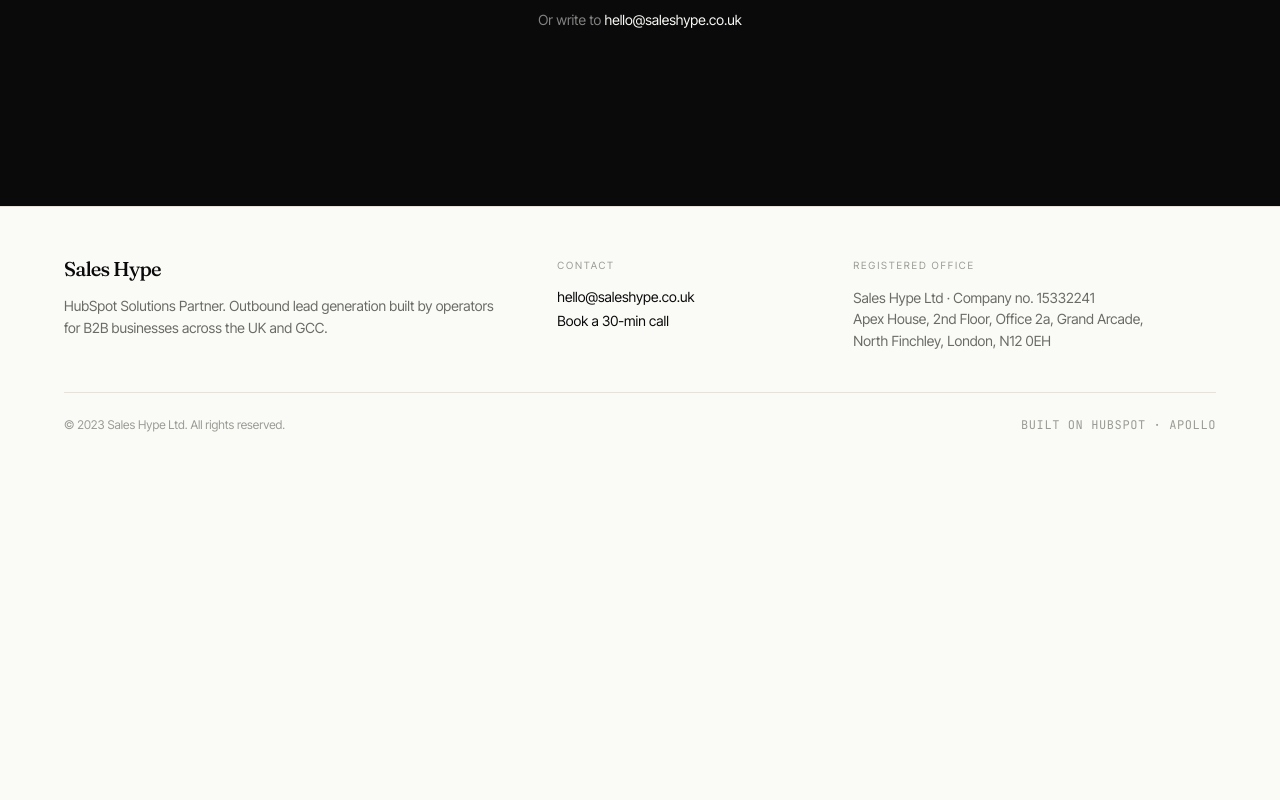
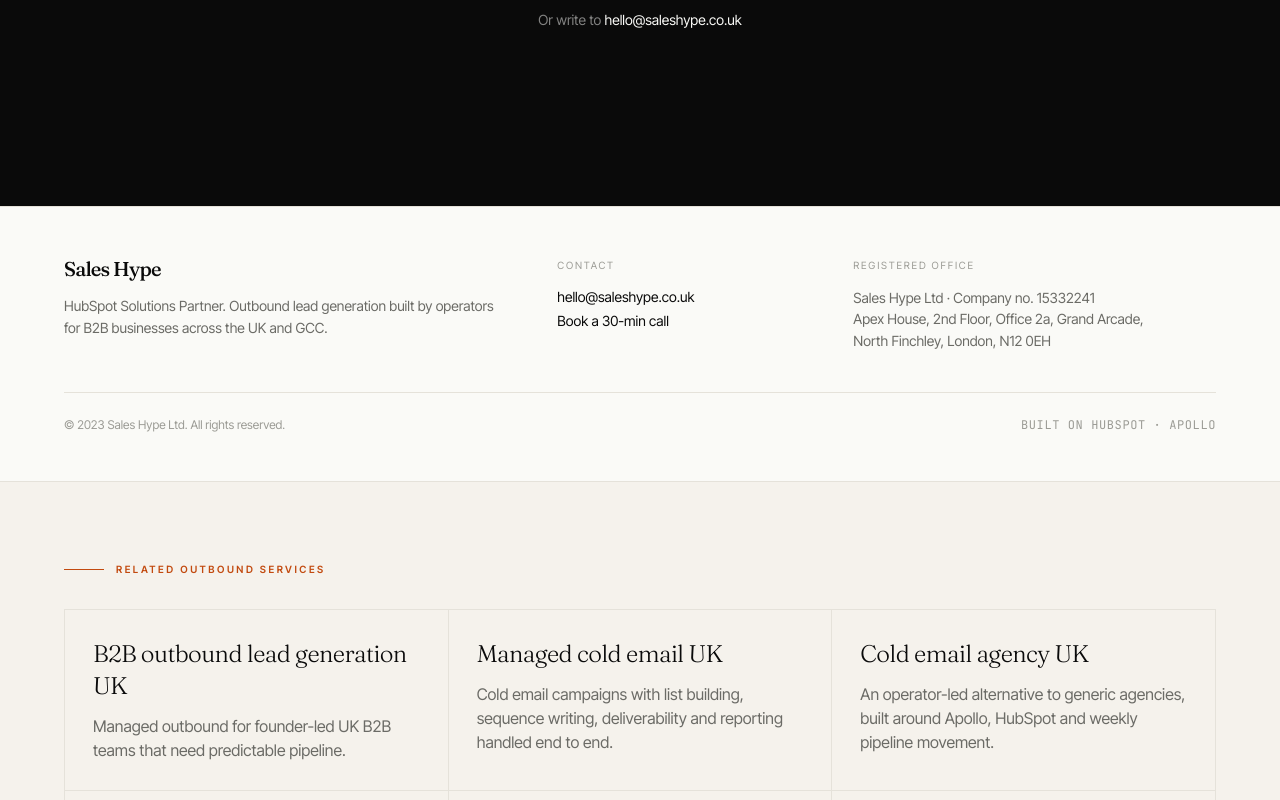
Before and after one commit to tareq-arch/saleshype-site, a Next.js app: page / in a window 1280 px wide. Shown: the part 11200-12000 px from the top of the page. Before the commit the page ends 11681 px from the top, so only its background shows below. Built offline with nearby package versions, Linux system fonts and the light colour scheme.

Commit message:
Add sitewide internal links for SEO pages

```diff
--- a/app/layout.tsx
+++ b/app/layout.tsx
@@ -1,4 +1,5 @@
 import type { Metadata } from "next";
+import type { ReactNode } from "react";
 import { SpeedInsights } from "@vercel/speed-insights/next";
 import "./globals.css";
 
@@ -59,6 +60,39 @@
     ],
   },
 };
+
+const seoLinks = [
+  {
+    href: "/b2b-outbound-lead-generation-uk",
+    label: "B2B outbound lead generation UK",
+    text: "Managed outbound for founder-led UK B2B teams that need predictable pipeline.",
+  },
+  {
+    href: "/managed-cold-email-uk",
+    label: "Managed cold email UK",
+    text: "Cold email campaigns with list building, sequence writing, deliverability and reporting handled end to end.",
+  },
+  {
+    href: "/cold-email-agency-uk",
+    label: "Cold email agency UK",
+    text: "An operator-led alternative to generic agencies, built around Apollo, HubSpot and weekly pipeline movement.",
+  },
+  {
+    href: "/apollo-hubspot-outbound",
+    label: "Apollo and HubSpot outbound",
+    text: "How Sales Hype connects prospect data, sequences and CRM visibility into one outbound system.",
+  },
+  {
+    href: "/gcc-lead-generation",
+    label: "GCC lead generation",
+    text: "UK and GCC outbound for businesses selling across Saudi Arabia, the UAE and wider Gulf markets.",
+  },
+  {
+    href: "/cold-email-deliverability-checklist",
+    label: "Cold email deliverability checklist",
+    text: "The setup checks that protect inbox placement before outbound campaigns go live.",
+  },
+];
 
 // JSON-LD structured data — critical for AI search citation
 const organizationSchema = {
@@ -188,10 +222,45 @@
   ],
 };
 
+function RelatedServiceLinks() {
+  return (
+    <section
+      aria-label="Related outbound services"
+      className="relative z-10 px-6 md:px-12 py-16 md:py-20 bg-paper-warm border-t rule-soft"
+    >
+      <div className="max-w-6xl mx-auto">
+        <div className="flex items-center gap-3 mb-8">
+          <div className="h-px w-10 bg-accent" />
+          <p className="text-[10px] uppercase tracking-[0.25em] text-accent font-semibold">
+            Related outbound services
+          </p>
+        </div>
+
+        <div className="grid md:grid-cols-3 gap-px bg-rule border rule-soft">
+          {seoLinks.map((link) => (
+            <a
+              key={link.href}
+              href={link.href}
+              className="bg-paper-warm p-6 md:p-7 block hover:bg-paper transition-colors duration-300"
+            >
+              <h2 className="font-serif text-xl md:text-2xl font-light tracking-tight text-ink mb-3">
+                {link.label}
+              </h2>
+              <p className="text-muted leading-[1.6] text-sm md:text-base">
+                {link.text}
+              </p>
+            </a>
+          ))}
+        </div>
+      </div>
+    </section>
+  );
+}
+
 export default function RootLayout({
   children,
 }: {
-  children: React.ReactNode;
+  children: ReactNode;
 }) {
   return (
     <html lang="en-GB">
@@ -216,9 +285,10 @@
         />
       </head>
       <body>
-  {children}
-  <SpeedInsights />
-</body>
+        {children}
+        <RelatedServiceLinks />
+        <SpeedInsights />
+      </body>
     </html>
   );
 }
```
